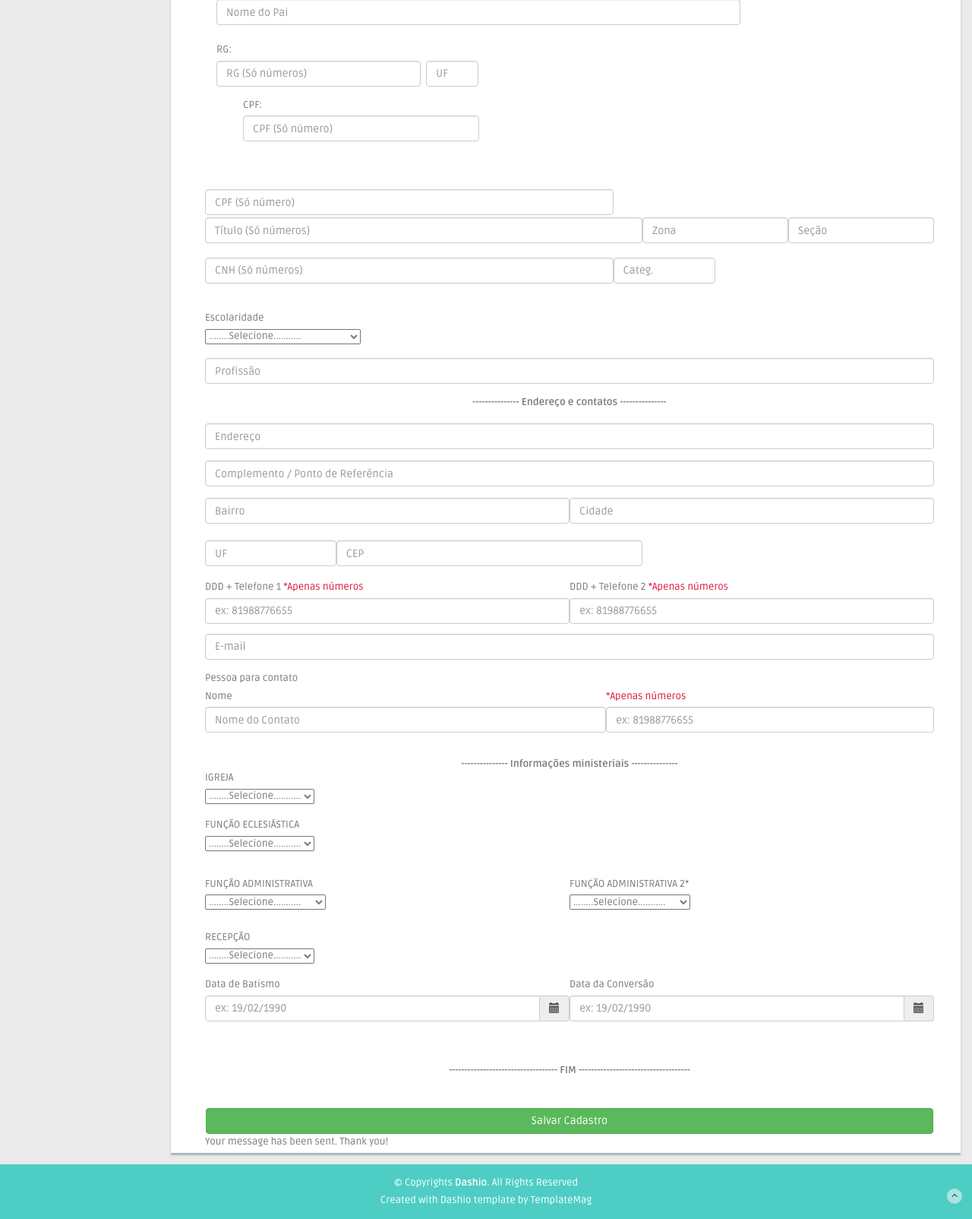
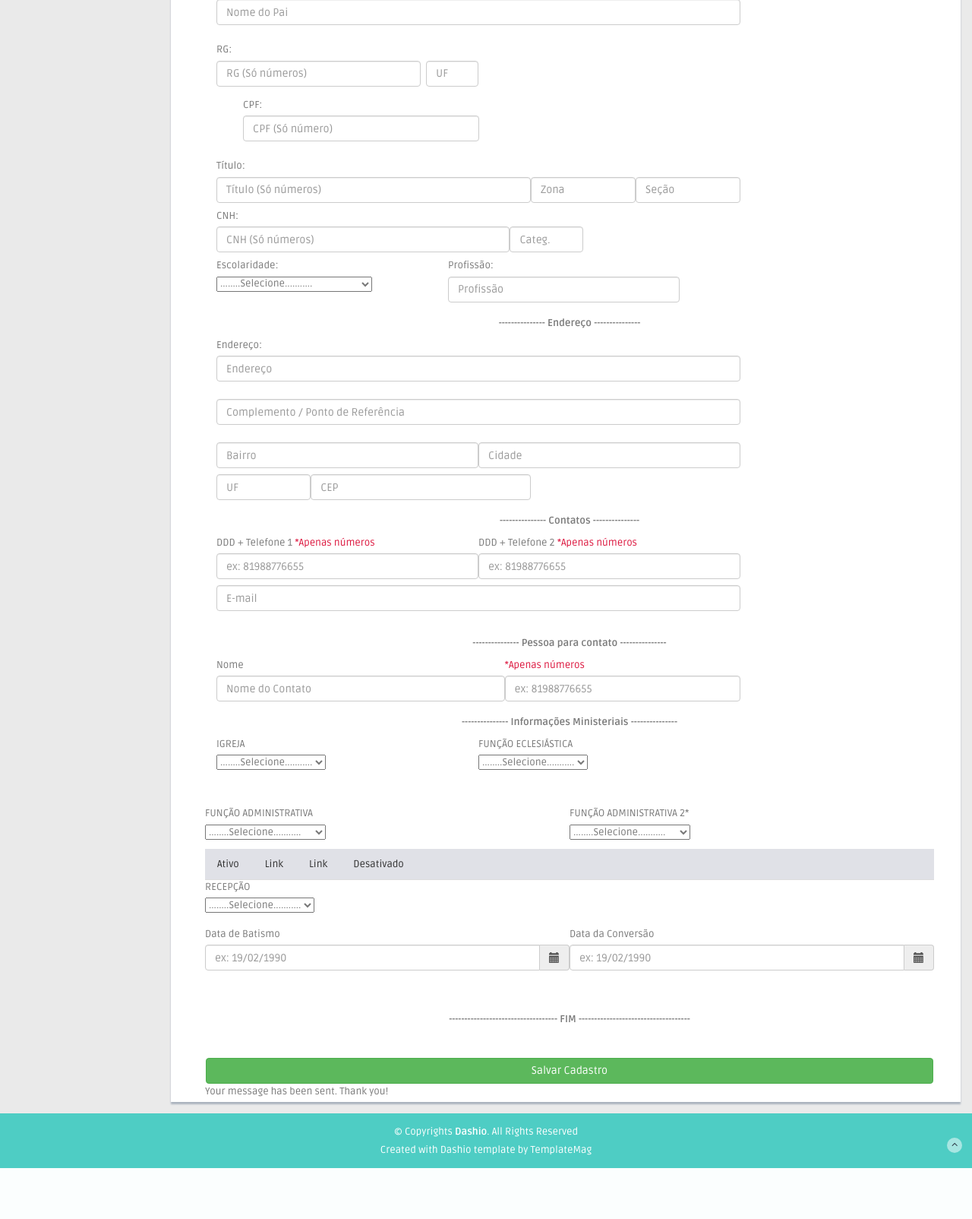
Before and after one commit to alissoncavalcanticma/advc, a PHP site: page /view/cadMembros.php in a window 1280 px wide. Shown: the part 898-2502 px from the top of the page at 76% size. After the commit the page ends 2435 px from the top, so only its background shows below. Run offline with PHP 8.4, Linux system fonts and the light colour scheme; the visitor is signed in with stand-in values (Sample User, id 1).

Commit message:
Ajustes cadastros de membros 1

```diff
--- a/view/cadMembros.php
+++ b/view/cadMembros.php
@@ -213,30 +213,13 @@ $membroC = new MembroController();
                                     </div>
                                   </div>
                               </div>
-
-
                         </div>
                       </div>
                       <!-- END RG - CPF -->
-              </form>
-<!-- END FORM -->
-
-
-                      <!-- BASIC FORM ELELEMNTS -->
-                      <div class="row mt">
-                        <div class="">
-
-
-
-                            <!-- CPF -->
-                            <div class="form-group" style="width:70%">
-                                <div style="float:left;width:80%">
-                                    <input type="tel" name="CPF" class="form-control" id="CPF" placeholder="CPF (Só número)" data-rule="minlen:4" data-msg="Insira seu número de CPF!" maxlength="11" required>
-                                </div>
-                            </div>
-                            <br><br>
-
                       <!-- TITULO -->
+                      <div class="row rowForm">
+                              <div class="col-md-9">
+                                    <label class="input-group-text" for="inputGroupSelect01">Título:</label>
                                     <div class="form-group" style="width:100%" >
                                         <div style="float:left;width:60%">
                                             <input type="tel" name="TIT_NUM" class="form-control" id="TIT_NUM" placeholder="Título (Só números)" data-rule="minlen:4" data-msg="Insira seu número de RG!" maxlength="12">
@@ -248,9 +231,14 @@ $membroC = new MembroController();
                                             <input type="tel" name="TIT_ZONA" class="form-control" id="TIT_ZONA" placeholder="Zona" data-rule="maxlen:3" data-msg="Zona do Título!" maxlength="3">
                                         </div>
                                     </div>
-                            <br><br>
 
+                              </div>
+                      </div>
+                      <!-- END TITULO -->
                       <!-- CNH -->
+                      <div class="row rowForm">
+                              <div class="col-md-9">
+                                    <label class="input-group-text" for="inputGroupSelect01">CNH:</label>
                                     <div class="form-group" style="width:70%">
                                         <div style="float:left;width:80%">
                                             <input type="tel" name="CNH" class="form-control" id="CNH" placeholder="CNH (Só números)" data-rule="minlen:12" data-msg="Insira seu número de CNH!" maxlength="12">
@@ -259,15 +247,18 @@ $membroC = new MembroController();
                                             <input type="text" name="CAT_CNH" class="form-control" id="CAT_CNH" placeholder="Categ." data-rule="maxlen:2" data-msg="UF de seu RG!" maxlength="2" >
                                         </div>
                                     </div>
-                            <br><br><br>
 
-
-                            <!-- Escolaridade -->
-
-                            <div class="input-group mb-6">
-                              <div class="input-group-prepend">
-                                <label class="input-group-text" for="inputGroupSelect01">Escolaridade</label>
                               </div>
+                      </div>
+                      <!-- END CNH -->
+                      <!-- ESCOLARIDADE - PROFISSAO -->
+                      <div class="row rowForm">
+                            <div class="col-md-8">
+                                  <div style="width:50%; float: left;">
+                                      <div>
+                                        <label class="input-group-text" for="inputGroupSelect01">Escolaridade:</label>
+                                      </div>
+                                      <div>
                                           <select class="custom-select" id="inputGroupSelect02" name="ESC" required>
                                                   <option value="">........Selecione...........</option>
                                                   <option value="0">ALFABETIZAÇÃO</option>
@@ -285,29 +276,50 @@ $membroC = new MembroController();
                                                   <option value="12">DOUTORADO - COMPLETO</option>
                                                   <option value="13">PÓS-DOUTORADO - INCOMPLETO</option>
                                                   <option value="14">PÓS-DOUTORADO - COMPLETO</option>
-
-
                                             </select>
                                       </div>
-                            <br>
-                            <!-- Profissão -->
-                            <div class="form-group">
+                                  </div>
+
+                                  <div style="width:50%; float: left;">
+                                      <div>
+                                        <label class="input-group-text" for="inputGroupSelect01">Profissão:</label>
+                                      </div>
+                                      <div>
                                         <input type="text" name="PROF" class="form-control" id="PROF" placeholder="Profissão" data-rule="minlen:4" data-msg="Insira sua profissão!" required>
                                       </div>
-
-                            <div style="text-align:center"><strong>--------------- Endereço e contatos ---------------</strong></div><br>
-
+                                  </div>
+                            </div>
+                      </div>
+                      <!-- END ESCOLARIDADE - PROFISSAO -->
+                      <div style="text-align:center;margin-top: 10px; margin-bottom: 10px"><strong>--------------- Endereço ---------------</strong></div>
                       <!-- ENDEREÇO -->
+                      <div class="row rowForm">
+                              <div class="col-md-9">
+                                    <label class="input-group-text" for="inputGroupSelect01">Endereço:</label>
+                                    <div class="form-group" style="width:100%">
                                     <div class="form-group">
                                       <input type="text" name="ENDERECO" class="form-control" id="ENDERECO" placeholder="Endereço" data-rule="minlen:4" data-msg="Insira seu endereço!" required>
                                     </div>
+                                    </div>
 
-                            <!-- COMPLEMENTO DO ENDEREÇO -->
+                              </div>
+                      </div>
+                      <!-- END ENDEREÇO -->
+                      <!-- COMPLEMENTO -->
+                      <div class="row rowForm">
+                              <div class="col-md-9">
+                                    <div class="form-group" style="width:100%">
                                       <div class="form-group">
                                         <input type="text" name="COMP_END" class="form-control" id="COMP_END" placeholder="Complemento / Ponto de Referência" data-rule="minlen:4" data-msg="Complemento de Endereço!">
                                       </div>
+                                    </div>
 
-                            <!-- BAIRRO/CIDADE -->
+                              </div>
+                      </div>
+                      <!-- END COMPLEMENTO -->
+                      <!-- BAIRRO - CIDADE -->
+                      <div class="row rowForm">
+                              <div class="col-md-9">
                                 <div class="form-group" style="width:100%">
                                   <div style="float:left; width:50%">
                                     <input type="text" name="BAIRRO" class="form-control" id="BAIRRO" placeholder="Bairro" data-rule="minlen:4" data-msg="Insira seu bairro!" required>
@@ -316,20 +328,29 @@ $membroC = new MembroController();
                                     <input type="text" name="CIDADE" class="form-control" id="CIDADE" placeholder="Cidade" data-rule="minlen:4" data-msg="Insira sua cidade!" required>
                                   </div>
                                 </div>
-                            <!-- UF e CEP -->
-                            <br><br><br>
+
+                              </div>
+                      </div>
+                      <!-- END BAIRRO - CIDADE -->
+                      <!-- UF - CEP -->
+                      <div class="row rowForm">
+                              <div class="col-md-9">
                                   <div class="form-group" style="width: 60%;">
                                     <div style="float:left; width:30%">
                                       <input type="text" name="UF" class="form-control" id="UF" placeholder="UF" data-rule="minlen:4" maxlength="2" data-msg="UF!" required>
                                     </div>
-                              <div style="float:right; width:70%">
+                                    <div style="float:left; width:70%">
                                       <input type="tel" name="CEP" class="form-control" id="CEP" placeholder="CEP" data-rule="minlen:4" data-msg="Insira seu CEP!" maxlength="8" required>
                                     </div>
                                   </div>
-                            <br>
-                            <br>
 
+                              </div>
+                      </div>
+                      <!-- END UF - CEP -->
+                      <div style="text-align:center;margin-top: 10px; margin-bottom: 10px"><strong>--------------- Contatos ---------------</strong></div>
                       <!-- TELEFONEs -->
+                      <div class="row rowForm">
+                              <div class="col-md-9">
                                 <div class="form-group" style="width:100%">
                                     <div style="float:left; width:50%">
                                       <label class="input-group-text" for="inputGroupSelect01">DDD + Telefone 1 <span style="color:crimson">*Apenas números</span></label>
@@ -340,20 +361,23 @@ $membroC = new MembroController();
                                       <input type="tel" name="FONE2" class="form-control" id="FONE2" placeholder="ex: 81988776655" maxlength="11" data-rule="minlen:4" data-msg="Insira seu telefone!">
                                     </div>
                                 </div>
-
-                            <br><br><br>
-                            <!-- EMAIL -->
+                              </div>
+                      </div>
+                      <!-- END TELEFONEs -->
+                      <!-- E-MAIL -->
+                      <div class="row rowForm">
+                              <div class="col-md-9">
                                 <div class="form-group">
                                   <input type="email" name="EMAIL" class="form-control" id="EMAIL" placeholder="E-mail" data-rule="minlen:4" data-msg="Insira seu e-mail!">
                                 </div>
-
-                            <!-- Contato -->
-
-                            <div class="input-group-prepend">
-                                <label class="input-group-text" for="inputGroupSelect01">Pessoa para contato</label>
                               </div>
+                      </div>
+                      <!-- END E-MAIL -->
+                      <div style="text-align:center;margin-top: 10px; margin-bottom: 10px"><strong>--------------- Pessoa para contato ---------------</strong></div>
+                      <!-- PESSOA P CONTATO -->
+                      <div class="row rowForm">
+                              <div class="col-md-9">
                                   <div class="form-group" style="width:100%">
-
                                     <div style="float:left; width:55%">
                                       <label class="input-group-text" for="inputGroupSelect01">Nome</label>
                                       <input type="text" name="N_FONECT" class="form-control" id="N_FONECT" placeholder="Nome do Contato" data-msg="Insira seu telefone!">
@@ -363,15 +387,19 @@ $membroC = new MembroController();
                                         <input type="tel" name="FONECT" class="form-control" id="FONECT" placeholder="ex: 81988776655" maxlength="11" data-rule="minlen:4" data-msg="Insira seu telefone!" required>
                                     </div>
                                   </div>
-
-                            <br><br><br><br><div style="text-align:center"><strong>--------------- Informações ministeriais ---------------</strong></div>
-
-                            <!-- IGREJA -->
-
-                            <div class="input-group mb-6">
-                              <div class="input-group-prepend">
+                              </div>
+                      </div>
+                      <!-- END PESSOA P CONTATO -->
+                      <div style="text-align:center;margin-top: 10px; margin-bottom: 10px"><strong>--------------- Informações Ministeriais ---------------</strong></div>
+                      <!-- TELEFONEs -->
+                      <div class="row rowForm">
+                              <div class="col-md-9">
+                                <div class="form-group" style="width:100%">
+                                    <div style="float:left; width:50%">
+                                      <div>
                                         <label class="input-group-text" for="inputGroupSelect01">IGREJA</label>
                                       </div>
+                                      <div>
                                         <select class="custom-select" id="inputGroupSelect02" name="IGREJA" required>
                                           <option value="">........Selecione...........</option>
                                           <option value="1">ADVC-SEDE</option>
@@ -379,16 +407,12 @@ $membroC = new MembroController();
                                         </select>
                                       </div>
 
-                            <br>
-
-                            <div class="form-group">
-
-                                  <!-- FUNÇÃO ECLESIÁSTICA -->
-
-                                    <div class="input-group">
-                                      <div class="input-group-prepend">
+                                    </div>
+                                    <div style="float:left; width:50%">
+                                      <div>
                                         <label class="input-group-text" for="inputGroupSelect01">FUNÇÃO ECLESIÁSTICA</label>
                                       </div>
+                                      <div>
                                         <select class="custom-select" id="inputGroupSelect02" name="FUNCECLES" required>
                                           <option value="">........Selecione...........</option>
                                           <option value="1">CONGREGADO</option>
@@ -400,10 +424,35 @@ $membroC = new MembroController();
                                           <option value="7">PASTOR</option>
                                         </select>
                                       </div>
+                                    </div>
+                                </div>
+                              </div>
+                      </div>
+                      <!-- END TELEFONEs -->
+              </form>
+<!-- END FORM -->
 
 
-                            </div>
-                            <br>
+                      <!-- BASIC FORM ELELEMNTS -->
+                      <div class="row mt">
+                        <div class="">
+
+
+
+
+
+
+
+
+
+
+
+
+
+
+
+
+
 
                             <div class="form-group" style="width:100%">
 
@@ -451,7 +500,20 @@ $membroC = new MembroController();
                               </div>
                             </div>
                             <br><br><br>
-
+                            <ul class="nav nav-tabs">
+                              <li class="nav-item">
+                                <a class="nav-link active" href="#">Ativo</a>
+                              </li>
+                              <li class="nav-item">
+                                <a class="nav-link" href="#">Link</a>
+                              </li>
+                              <li class="nav-item">
+                                <a class="nav-link" href="#">Link</a>
+                              </li>
+                              <li class="nav-item">
+                                <a class="nav-link disabled" href="#">Desativado</a>
+                              </li>
+                            </ul>
                             <!-- RECEPÇÃO -->
 
                             <div class="input-group">
```
Lines whose indentation alone changed are shown as unchanged.
